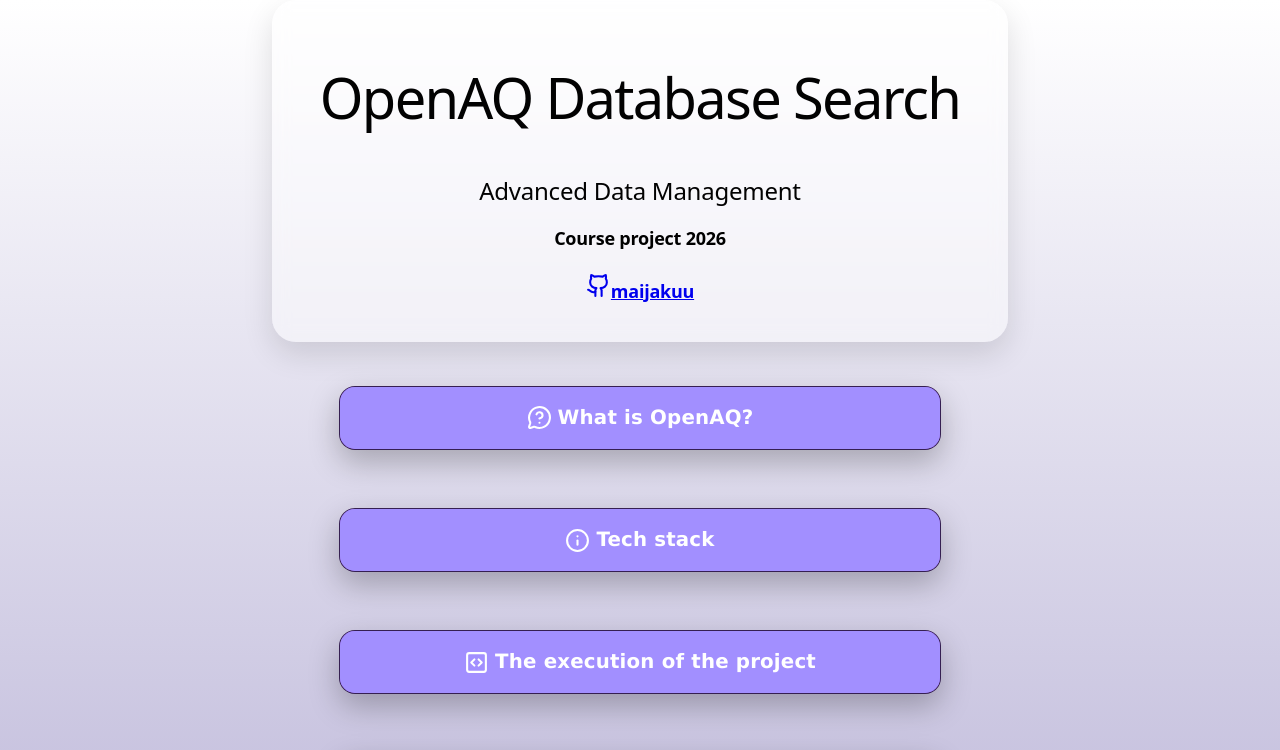
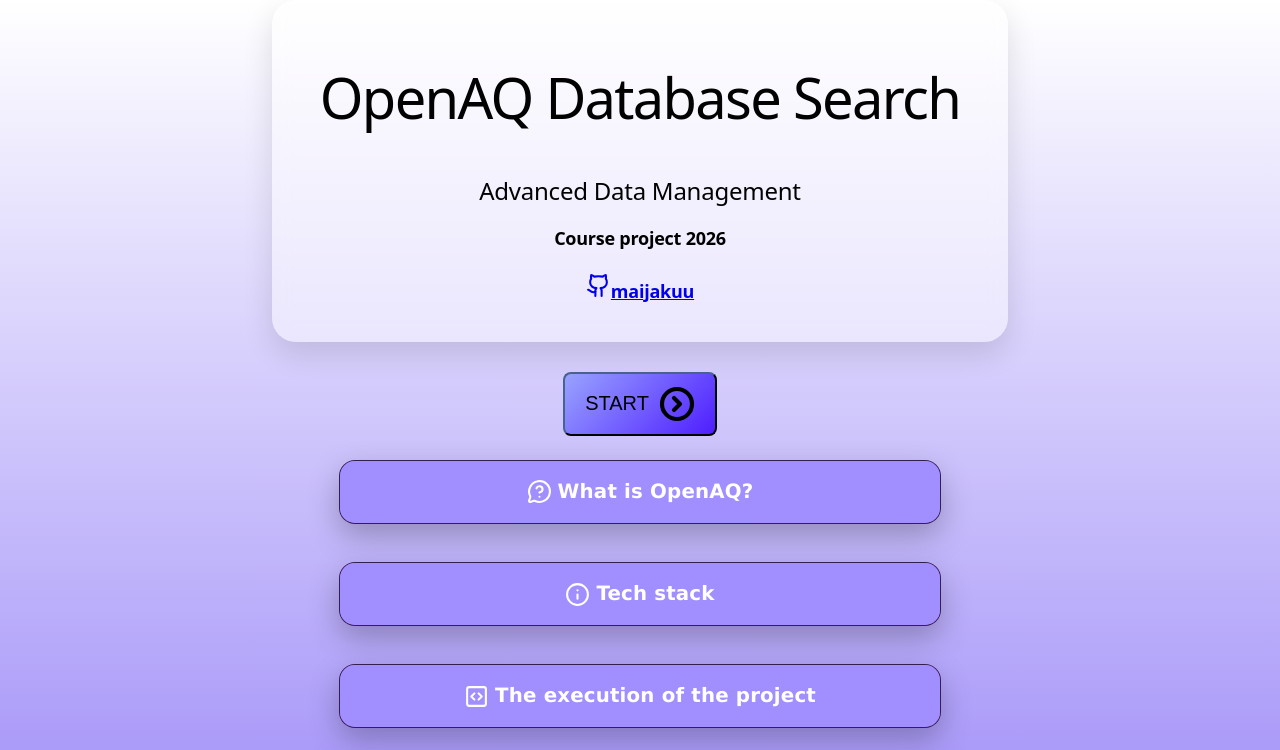
Before and after one commit to maijakuu/openAQ_react, a React app in the folder frontend/: page / in a window 1280 px wide. Shown: the top 750 px of the page. Built offline with nearby package versions, Linux system fonts and the light colour scheme; the HTML template or start-up script is replaced by a standard one.

Commit message:
More edits on the UI

```diff
--- a/frontend/src/components/App.css
+++ b/frontend/src/components/App.css
@@ -1,9 +1,24 @@
   body {
   margin: 0;
-  background: linear-gradient(to bottom, white, #BBB5D8);
-  gap: 20px;
+  background: linear-gradient(to bottom, white, #9e8bf8);
+  gap: 10px;
 }
 
+.startButton{
+  background: linear-gradient(135deg, #99a3ff, #4e1eff);
+  color: rgb(0, 0, 0);
+  padding: 12px 20px;
+  border-radius: 8px;
+  font-size: 20px;
+  border-color: #1e293b;
+  cursor: pointer;
+  transition: 0.2s;
+  margin-top: 20px;
+  display: flex;
+  justify-content: center;
+  align-items: center;
+  gap: 10px;
+}
 .myButton{
   background-color: rgb(63, 36, 161);
   color: white;
@@ -14,12 +29,15 @@
   cursor: pointer;
   transition: 0.2s;
   margin-top: 20px;
+  display: flex;
+  justify-content: center;
+  align-items: center;
 }
 
 .menuButton{
-  background-color: rgb(191, 173, 255);
+  background: linear-gradient(135deg, #ffffff, #8563ff);
   color: rgb(0, 0, 0);
-  border: none;
+  border-color: #1e293b;
   padding: 12px 20px;
   border-radius: 20px;
   font-size: 16px;
@@ -35,7 +53,7 @@
   justify-content: center;
   align-items: center;
   position: relative;
-  gap: 30px;
+  gap: 10px;
 }
 
 .laatikko {
--- a/frontend/src/pages/Frontpage.jsx
+++ b/frontend/src/pages/Frontpage.jsx
@@ -1,6 +1,5 @@
 import '../components/App.css'
-import { MessageCircleQuestionMark, SquareCode, Github, Component, Search, ArrowLeft, Info, Database } from 'lucide-react'
-import {  } from 'lucide-react'
+import { MessageCircleQuestionMark, SquareCode, Github, Component, Search, ArrowLeft, Info, Database, CircleChevronRight } from 'lucide-react'
 function Frontpage({ onStart }) {
   return (
     <section id="center">
@@ -10,7 +9,9 @@
         <h4>Course project 2026</h4>
         <h4><a href="https://github.com/maijakuu" target="_blank" rel="noopener noreferrer"><Github size={25}/>maijakuu</a></h4>
       </div>
-
+        <button className="startButton" onClick={onStart}>
+          START   <CircleChevronRight size={36} color="#000000" strokeWidth={2.75} />
+        </button>
       <details className="infopanel" name="frontinfo">
         <summary><MessageCircleQuestionMark size={25}/>What is OpenAQ?</summary>
         <div className="paneltext">
@@ -63,10 +64,6 @@
 </p>
         </div>
       </details>
-
-        <button className="myButton" onClick={onStart}>
-          START
-        </button>
     </section>
   )
 }
--- a/frontend/src/pages/Selectpage.jsx
+++ b/frontend/src/pages/Selectpage.jsx
@@ -26,7 +26,7 @@
         START
       </button>
       </div>
-      <button className="myButton" onClick={onBack}>
+      <button className="startButton" onClick={onBack}>
         RETURN
       </button>
 
```
